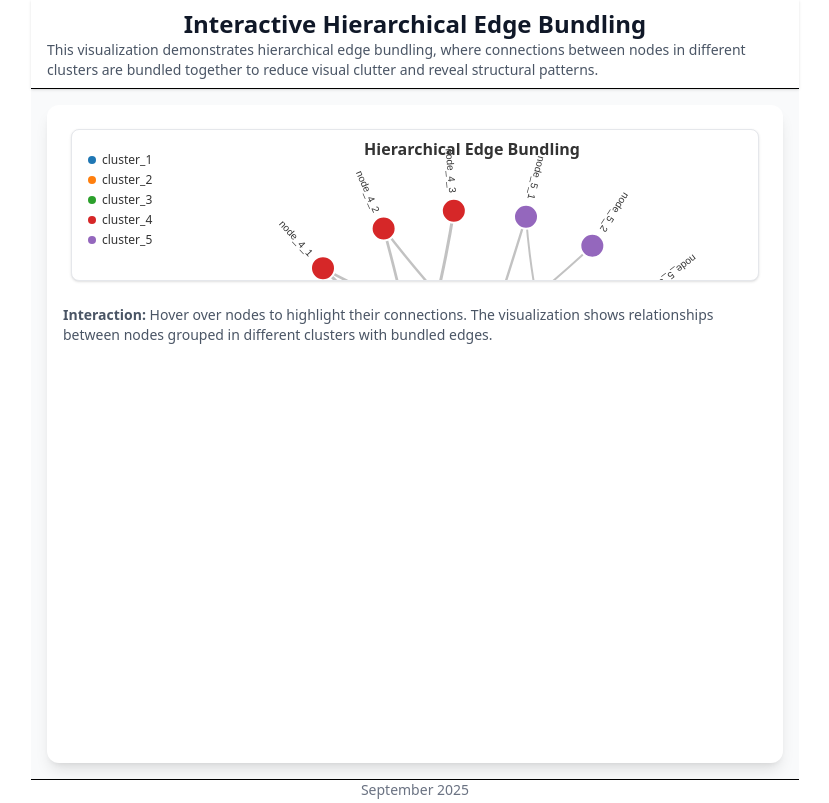
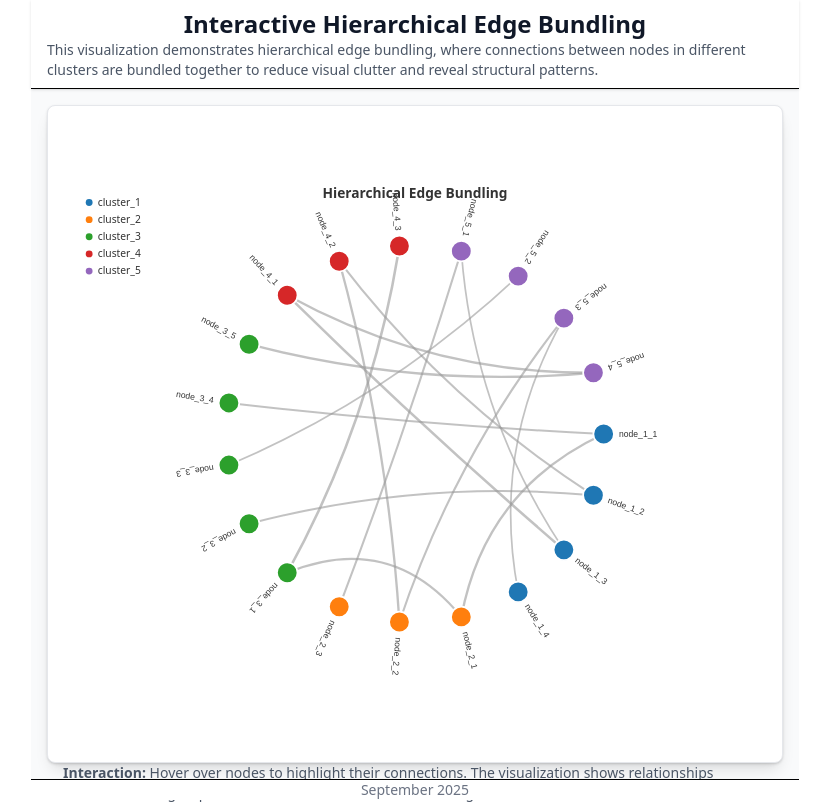
Before and after one commit to maxzz/20250920-d3-hierarchical-edge-bundling, a React (Vite) app in the folder apps/web/: page / in a window 1280 px wide. Shown: the whole page, without its empty margins (225-1054 px from the left). Built offline with nearby package versions, Linux system fonts and the light colour scheme.

Commit message:
WIP. HierarchicalEdgeBundling. parent-child relations. 3. fix viewBox

```diff
--- a/apps/web/src/components/1-hierarchical-edge-bundling.tsx
+++ b/apps/web/src/components/1-hierarchical-edge-bundling.tsx
@@ -1,4 +1,4 @@
-import { type HTMLAttributes, useEffect, useRef  } from "react";
+import { type HTMLAttributes, useEffect, useRef } from "react";
 import { classNames } from "../utils";
 import { type HierarchicalData } from "../store/9-types";
 import { updateD3Diagram } from "./2-update-d3-diagram";
@@ -9,7 +9,7 @@ export interface HierarchicalEdgeBundlingProps {
     height?: number;
 }
 
-export function HierarchicalEdgeBundling({ data, width = 800, height = 600, className, ...rest }: HierarchicalEdgeBundlingProps & HTMLAttributes<HTMLDivElement>) {
+export function HierarchicalEdgeBundling({ data, width = 800, height = 600, className, ...rest }: HierarchicalEdgeBundlingProps & HTMLAttributes<SVGSVGElement>) {
     const svgRef = useRef<SVGSVGElement>(null);
 
     useEffect(
@@ -18,13 +18,13 @@ export function HierarchicalEdgeBundling({ data, width = 800, height = 600, clas
     );
 
     return (
-        <div className={classNames("flex flex-col items-center", className)} {...rest}>
-            <svg
-                ref={svgRef}
-                // width={width}
-                // height={height}
-                className="size-full border bg-white border-gray-200 rounded-lg shadow-sm"
-            />
-        </div>
+        <svg
+            ref={svgRef}
+            // width={width}
+            // height={height}
+            viewBox="0 0 800 600"
+            className={classNames("size-full border bg-white border-gray-200 rounded-lg shadow-sm", className)}
+            {...rest}
+        />
     );
 }
```
